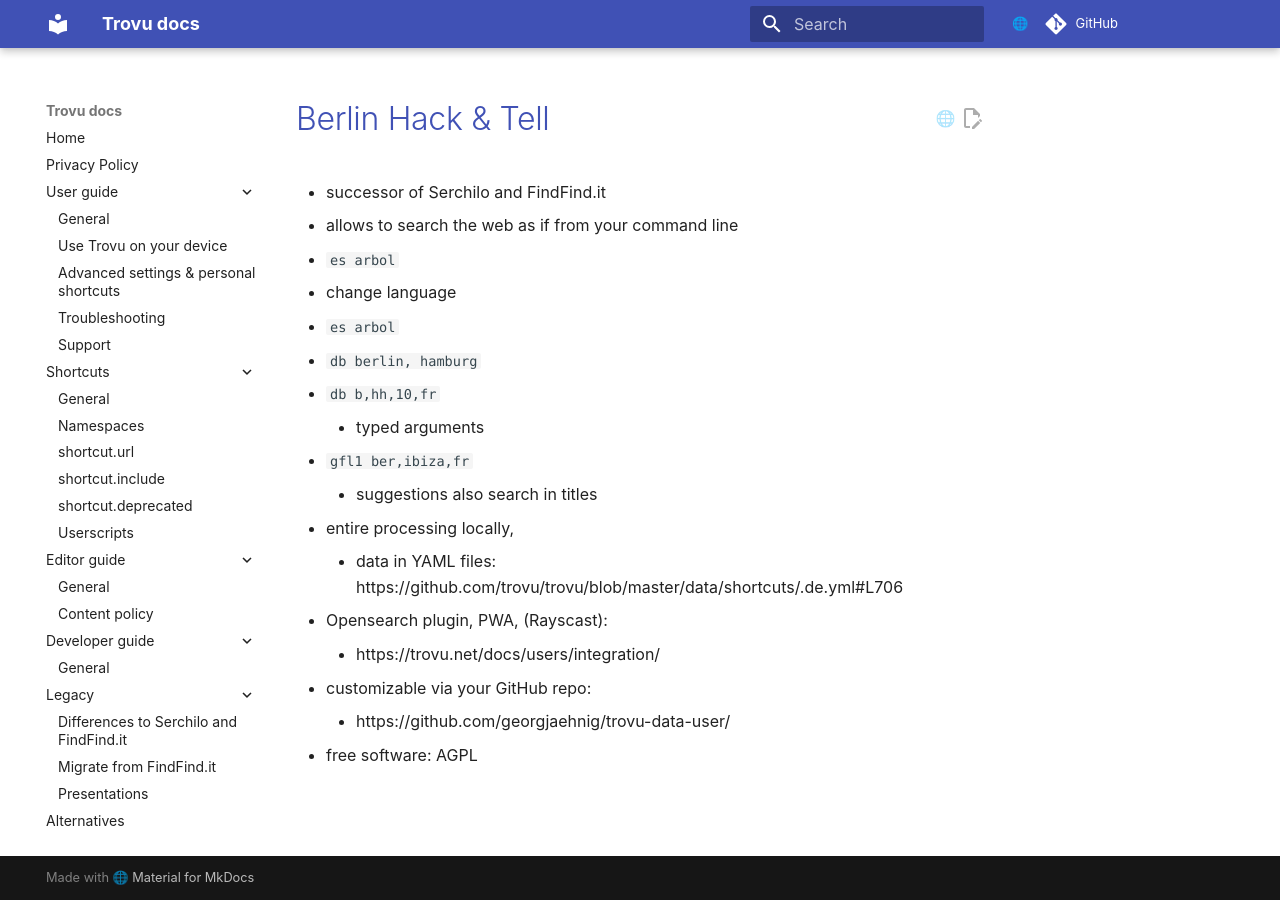
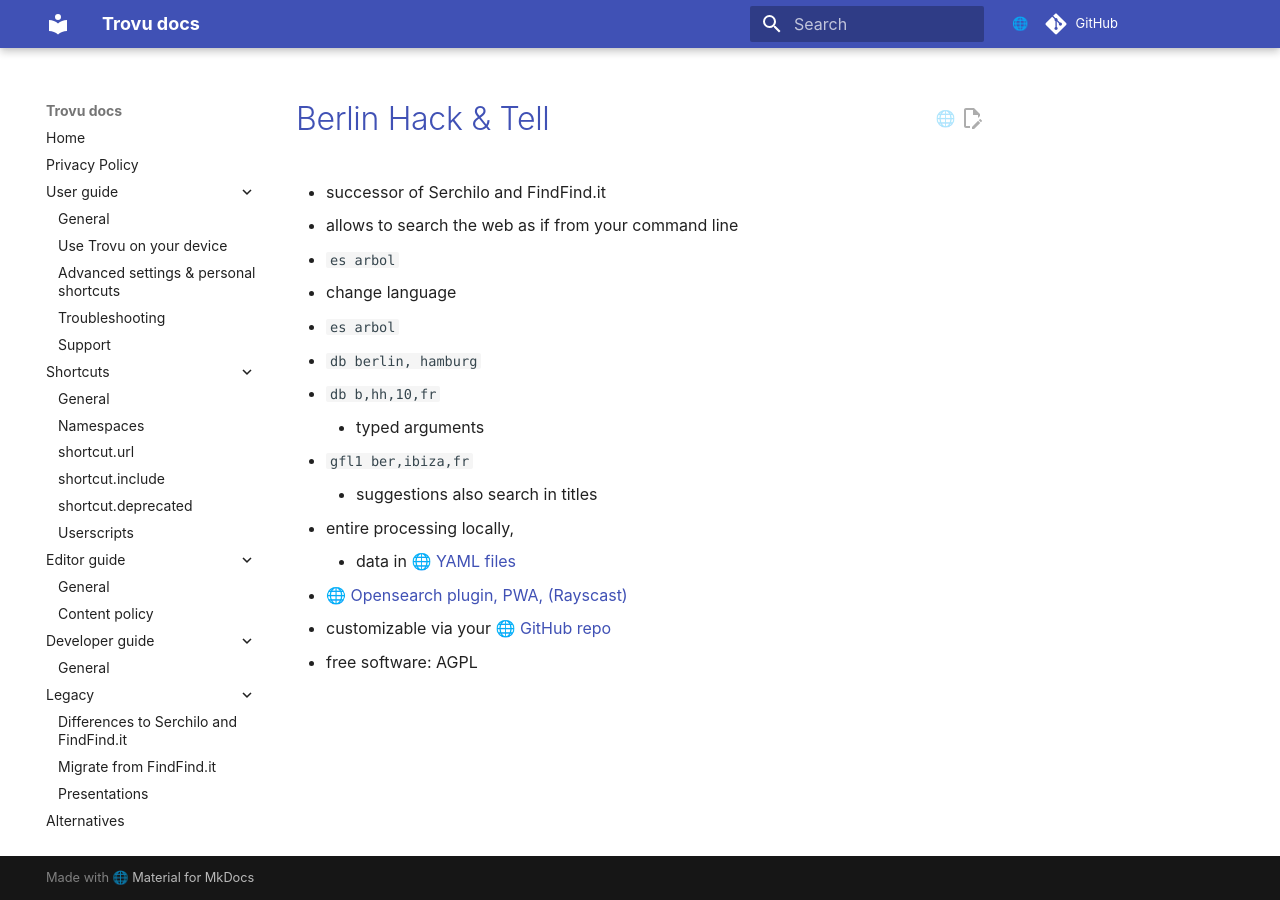
Before and after one commit to trovu/trovu, an MkDocs documentation site: the page built from docs/presentations/bhnt.md, in a window 1280 px wide. Built offline with MkDocs 1.6.1 and Material for MkDocs 9.7.7, drawn with Linux system fonts in a browser that asks for light colours; comment, search, counter and statistics services are not loaded.

Commit message:
Linkify links.

```diff
--- a/docs/presentations/bhnt.md
+++ b/docs/presentations/bhnt.md
@@ -11,9 +11,7 @@
 -   `gfl1 ber,ibiza,fr`
     -   suggestions also search in titles
 -   entire processing locally,
-    -   data in YAML files: https://github.com/trovu/trovu/blob/master/data/shortcuts/.de.yml#L706
--   Opensearch plugin, PWA, (Rayscast):
-    -   https://trovu.net/docs/users/integration/
--   customizable via your GitHub repo:
-    -   https://github.com/georgjaehnig/trovu-data-user/
+    -   data in [YAML files](https://github.com/trovu/trovu/blob/master/data/shortcuts/.de.yml#L706)
+-   [Opensearch plugin, PWA, (Rayscast)](https://trovu.net/docs/users/integration/)
+-   customizable via your [GitHub repo](https://github.com/georgjaehnig/trovu-data-user/)
 -   free software: AGPL
```
